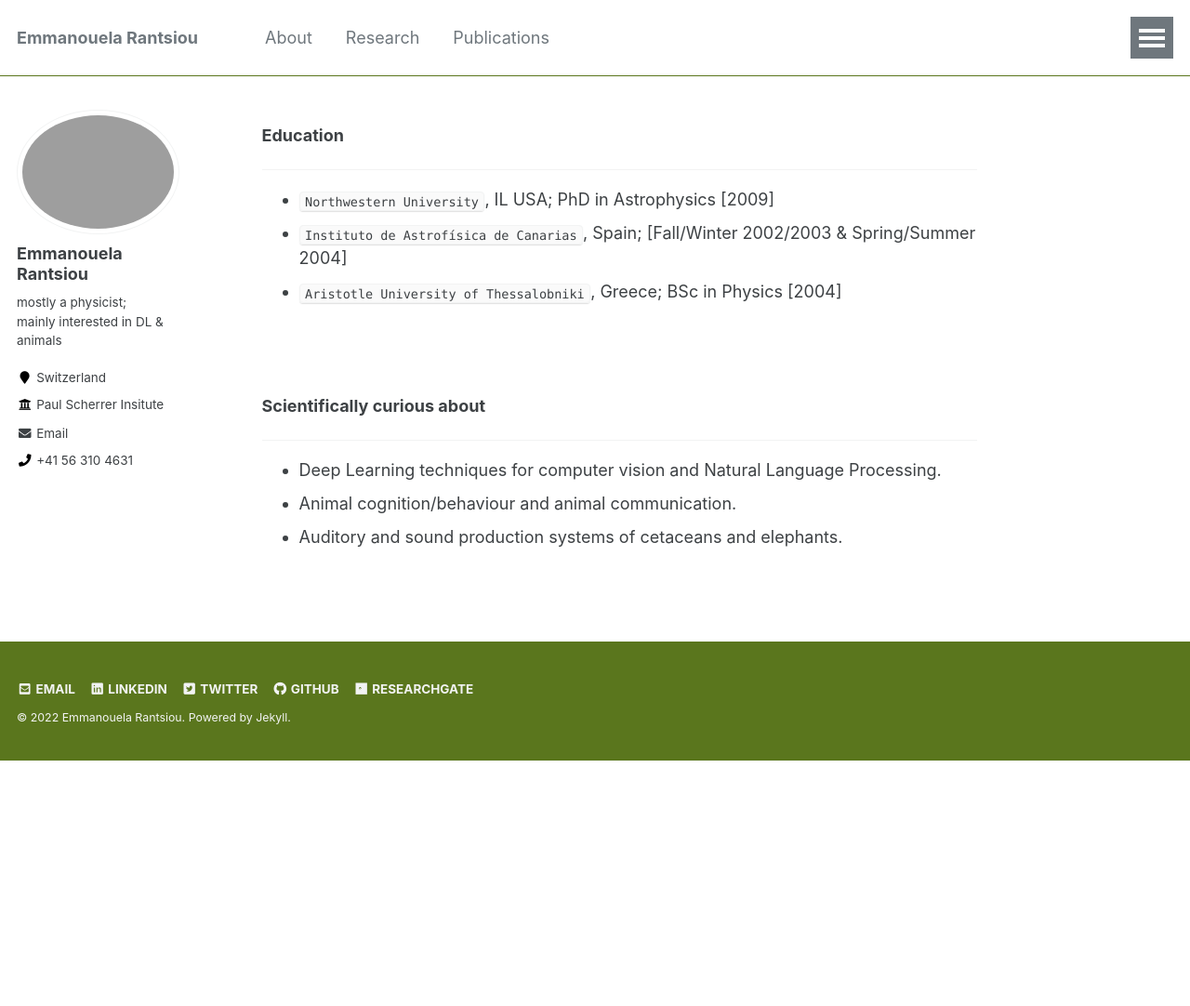
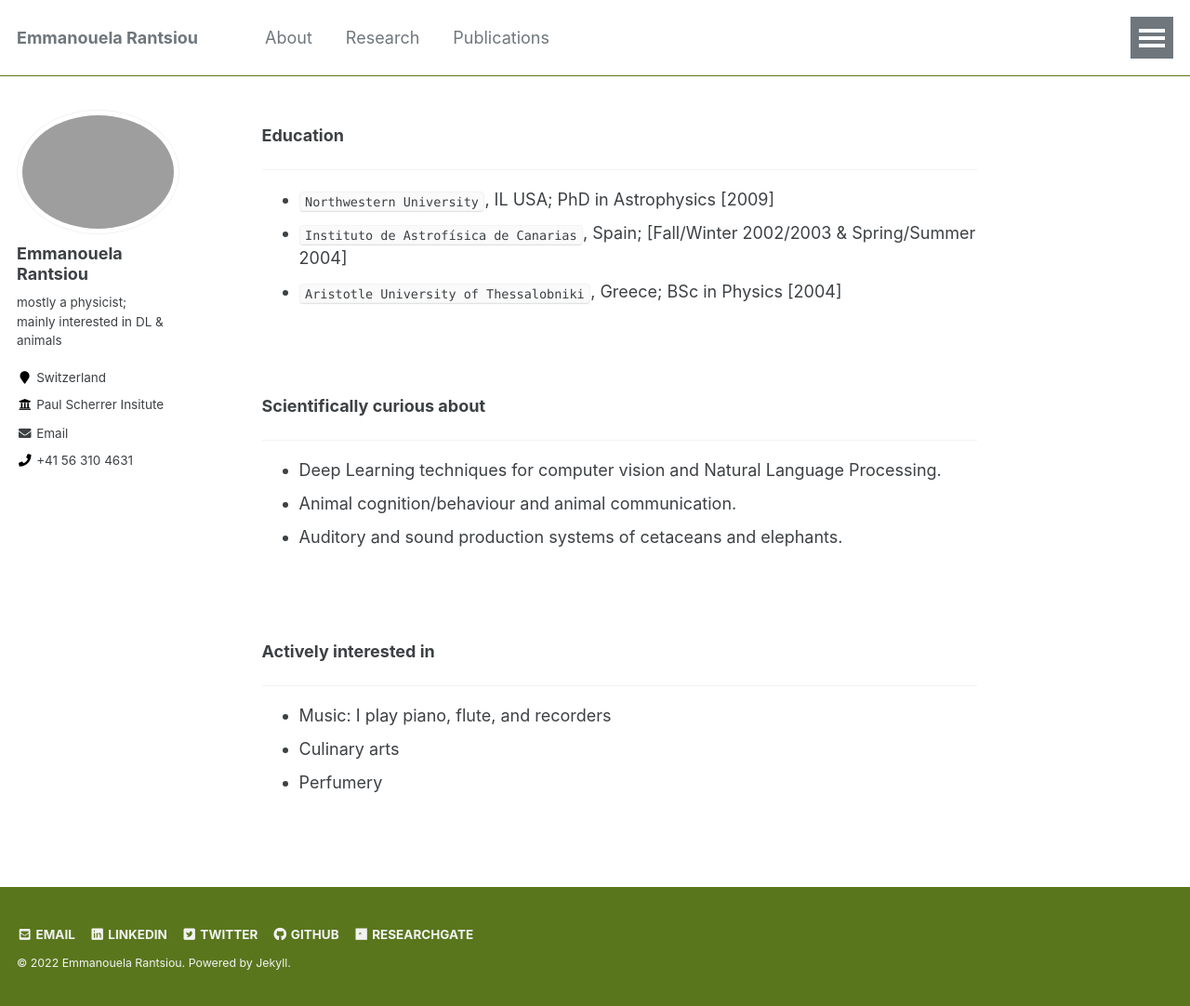
Before and after one commit to emmarant/emmarant.github.io, a Jekyll site: the page built from _pages/about.md, in a window 1280 px wide and 1082 px high. Shown: the whole window at 93% size. Built offline with Jekyll 4.4.1, drawn with Linux system fonts in a browser that asks for light colours.

Commit message:
Update about.md

```diff
--- a/_pages/about.md
+++ b/_pages/about.md
@@ -24,3 +24,12 @@ author_profile: true
 - Deep Learning techniques for computer vision and Natural Language Processing.
 - Animal cognition/behaviour and animal communication.
 - Auditory and sound production systems of cetaceans and elephants.
+
+<br><br>
+
+**Actively interested in**
+
+-----
+- Music: I play piano, flute, and recorders
+- Culinary arts
+- Perfumery
```
